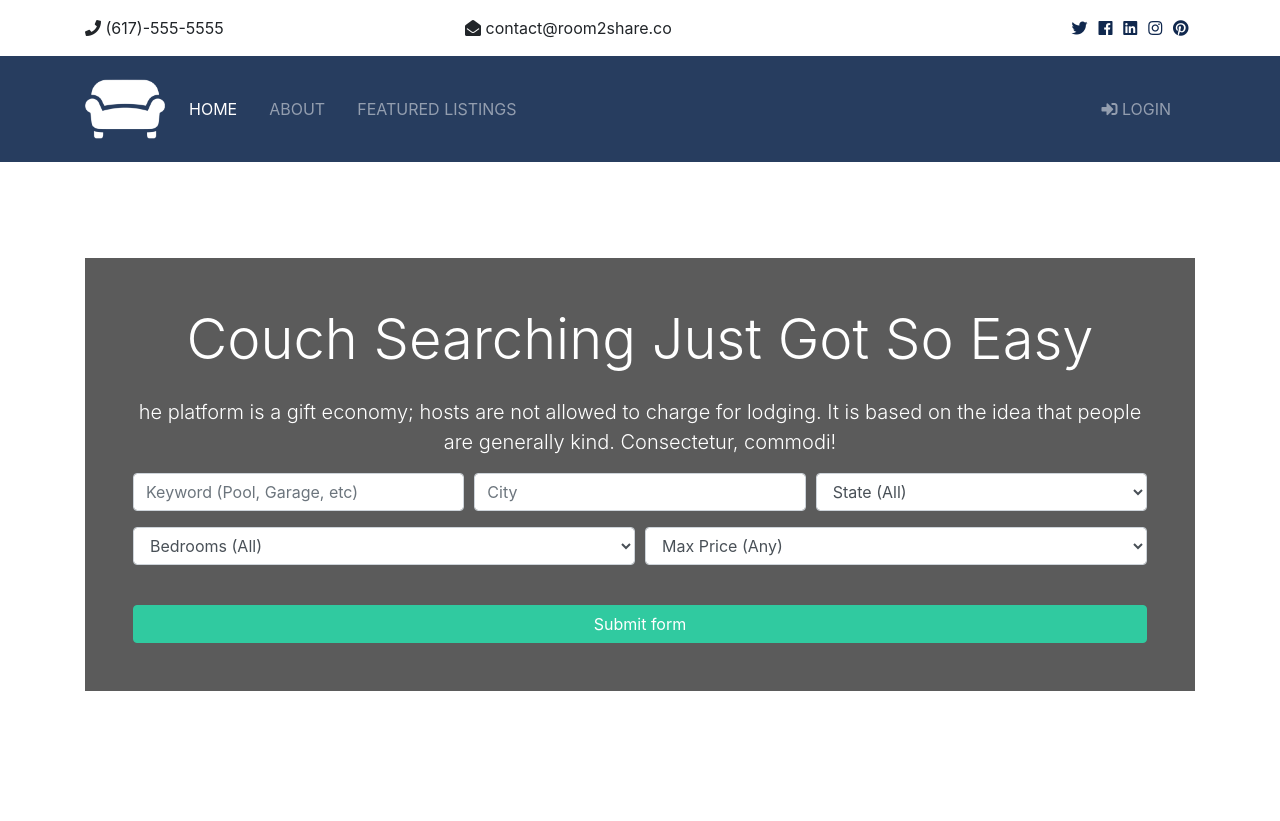
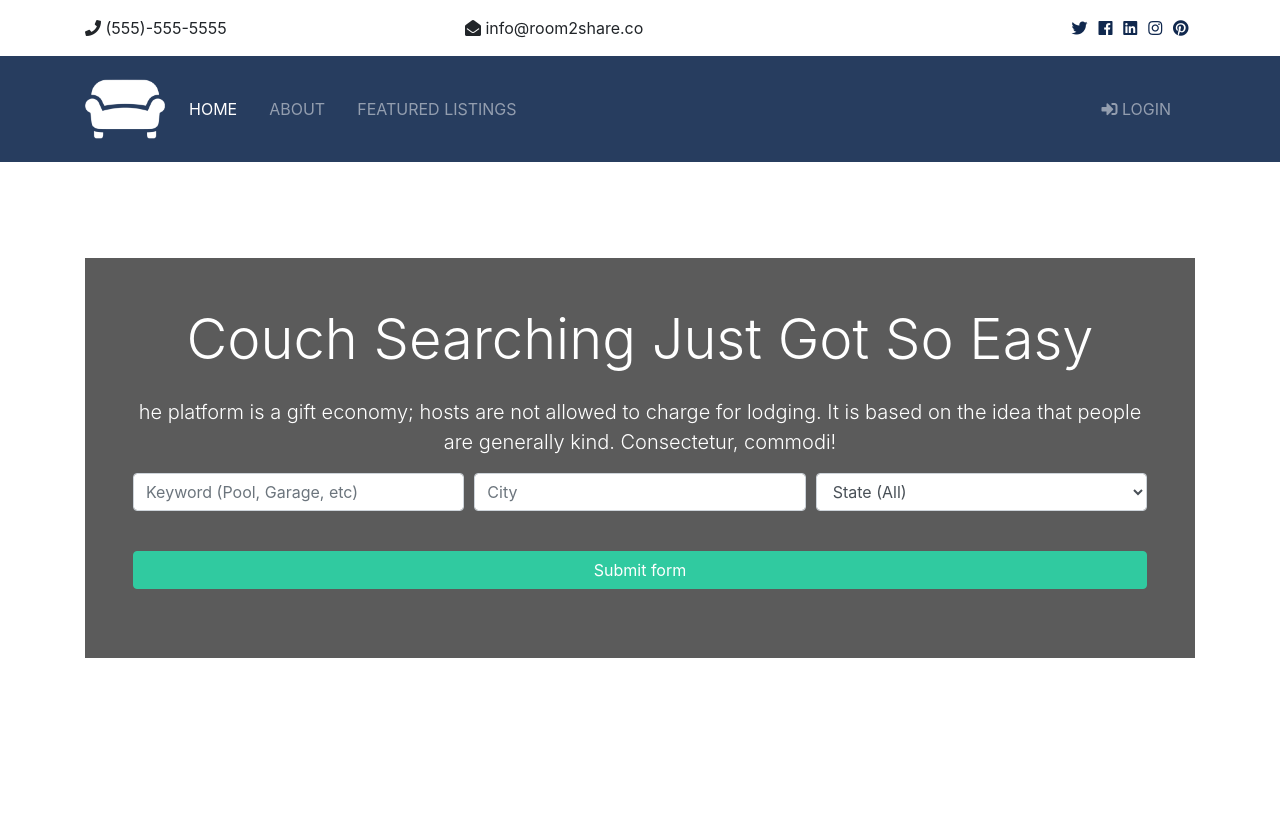
Before and after one commit to serktech/projectRE, a Django app: page / in a window 1280 px wide. Shown: the top 821 px of the page. Run offline with Django 3.2, Linux system fonts and the light colour scheme; data that the repository does not hold is empty; some libraries are stand-ins or nearby versions.

Commit message:
update info search page.

```diff
--- a/templates/accounts/dashboard.html
+++ b/templates/accounts/dashboard.html
@@ -38,12 +38,12 @@
         <div class="col-md-12">
           <h2>Welcome {{ user.first_name }}</h2>
           {% if contacts %}
-            <p>Here are the property listings that you have inquired about</p>
+            <p>Here are the couch listings that you have inquired about</p>
             <table class="table">
               <thead>
                 <tr>
                   <th scope="col">#</th>
-                  <th scope="col">Property</th>
+                  <th scope="col">Couches</th>
                   <th></th>
                 </tr>
               </thead>
@@ -53,7 +53,7 @@
                     <td>{{ contact.id }}</td>
                     <td>{{ contact.listing }}</td>
                     <td>
-                      <a class="btn btn-light" href="{% url 'listing' contact.listing_id %}">View Listing</a>
+                      <a class="btn btn-light" href="{% url 'listing' contact.listing_id %}">View Couch Listing</a>
                     </td>
                   </tr>
                 {% endfor %}
--- a/templates/pages/about.html
+++ b/templates/pages/about.html
@@ -63,7 +63,7 @@
     <!-- Team -->
     <section id="team" class="py-5">
         <div class="container">
-            <h2 class="text-center">Our Team</h2>
+            <h2 class="text-center">Our Couchers</h2>
             <div class="row text-center">
                 {% if realtors %}
                     {% for realtor in realtors %}
--- a/templates/pages/index.html
+++ b/templates/pages/index.html
@@ -40,26 +40,7 @@
                                     </select>
                                 </div>
                             </div>
-                            <!-- Form Row 2 -->
-                            <div class="form-row">
-                                <div class="col-md-6 mb-3">
-                                    <label class="sr-only">Bedrooms</label>
-                                    <select name="bedrooms" class="form-control">
-                                        <option selected="true" disabled="disabled">Bedrooms (All)</option>
-                                         {% for key,value in bedroom_choices.items %}
-                                            <option value="{{ key }}">{{ value }}</option>
-                                        {% endfor %}
-                                    </select>
-                                </div>
-                                <div class="col-md-6 mb-3">
-                                    <select name="price" class="form-control" id="type">
-                                        <option selected="true" disabled="disabled">Max Price (Any)</option>
-                                         {% for key,value in price_choices.items %}
-                                            <option value="{{ key }}">{{ value }}</option>
-                                        {% endfor %}
-                                    </select>
-                                </div>
-                            </div>
+
                             <button class="btn btn-secondary btn-block mt-4" type="submit">Submit form</button>
                         </form>
                     </div>
--- a/templates/partials/_topbar.html
+++ b/templates/partials/_topbar.html
@@ -3,10 +3,10 @@
     <div class="container">
         <div class="row">
             <div class="col-md-4">
-                <i class="fas fa-phone"></i> (617)-555-5555
+                <i class="fas fa-phone"></i> (555)-555-5555
             </div>
             <div class="col-md-4">
-                <i class="fas fa-envelope-open"></i> contact@room2share.co
+                <i class="fas fa-envelope-open"></i> info@room2share.co
             </div>
             <div class="col-md-4">
                 <div class="social text-right">
```
